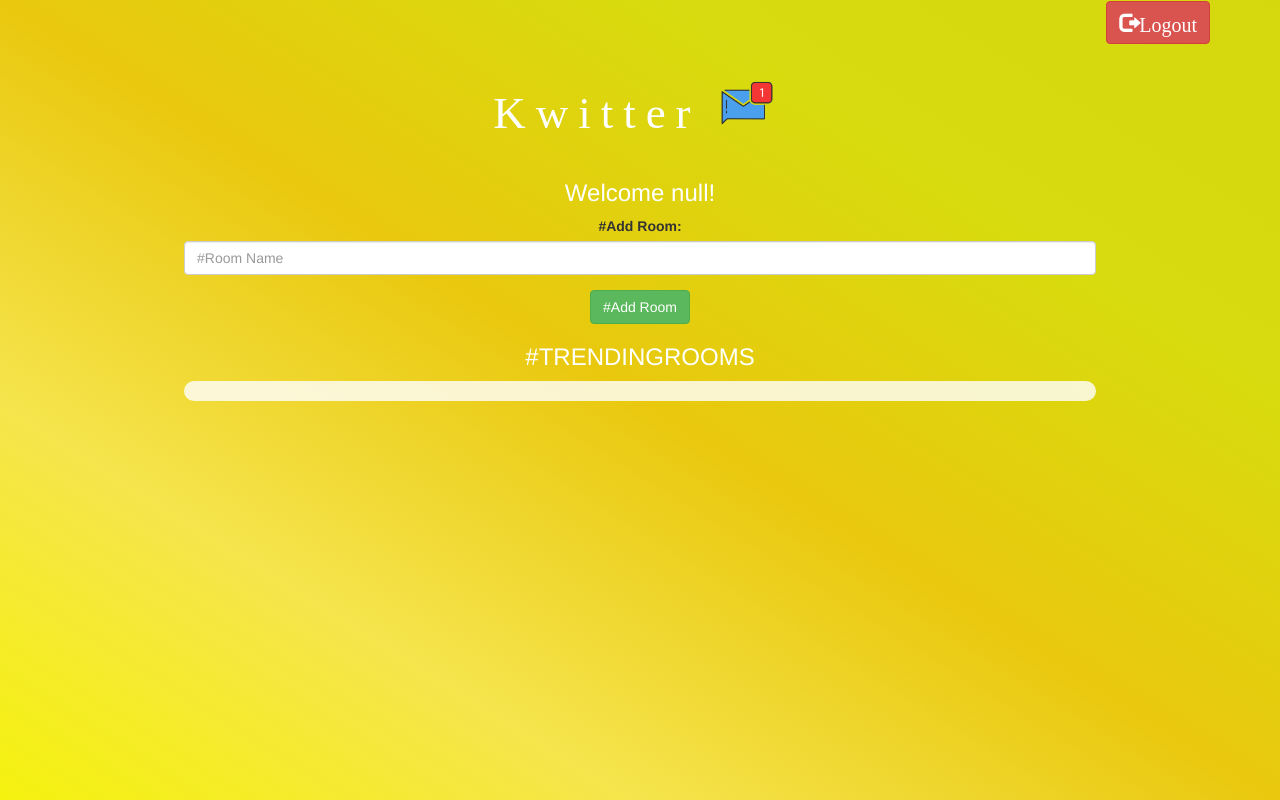
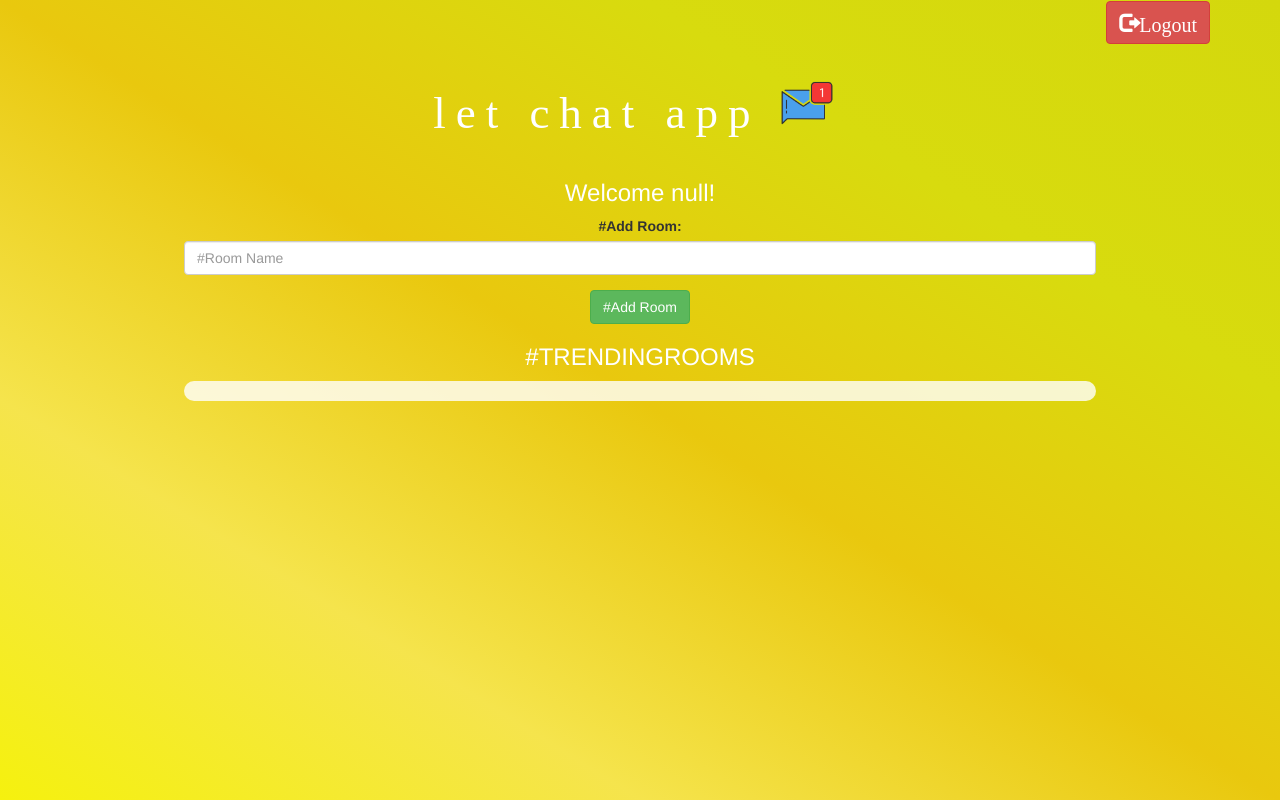
Before and after one commit to gayathrigeethan/letschatapp1, a plain HTML site: page kwitter_room.html in a window 1280 px wide. Drawn offline with nearby package versions, Linux system fonts and the light colour scheme; no server answers; a web font is replaced by a local one.

Commit message:
Add files via upload

```diff
--- a/kwitter_room.html
+++ b/kwitter_room.html
@@ -24,7 +24,7 @@
 
 	<center>
 		<h1  class="header">
-			Kwitter
+			let chat app
 			<sup>
 				<img src="m2.png">
 			</sup>
```
